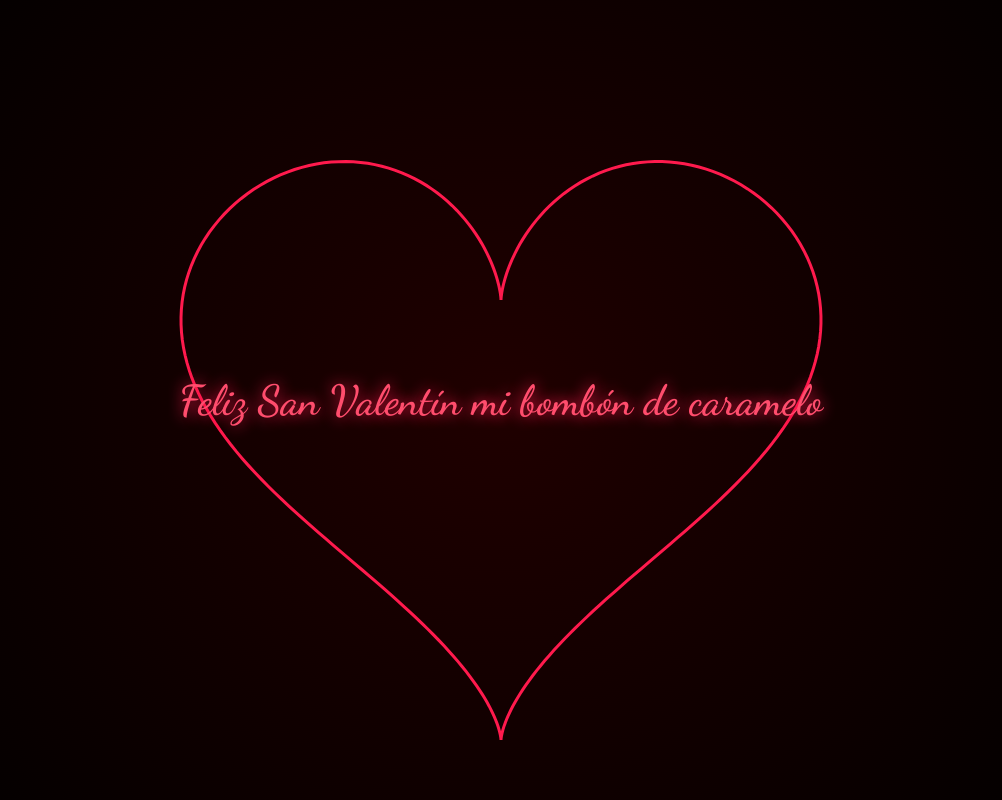
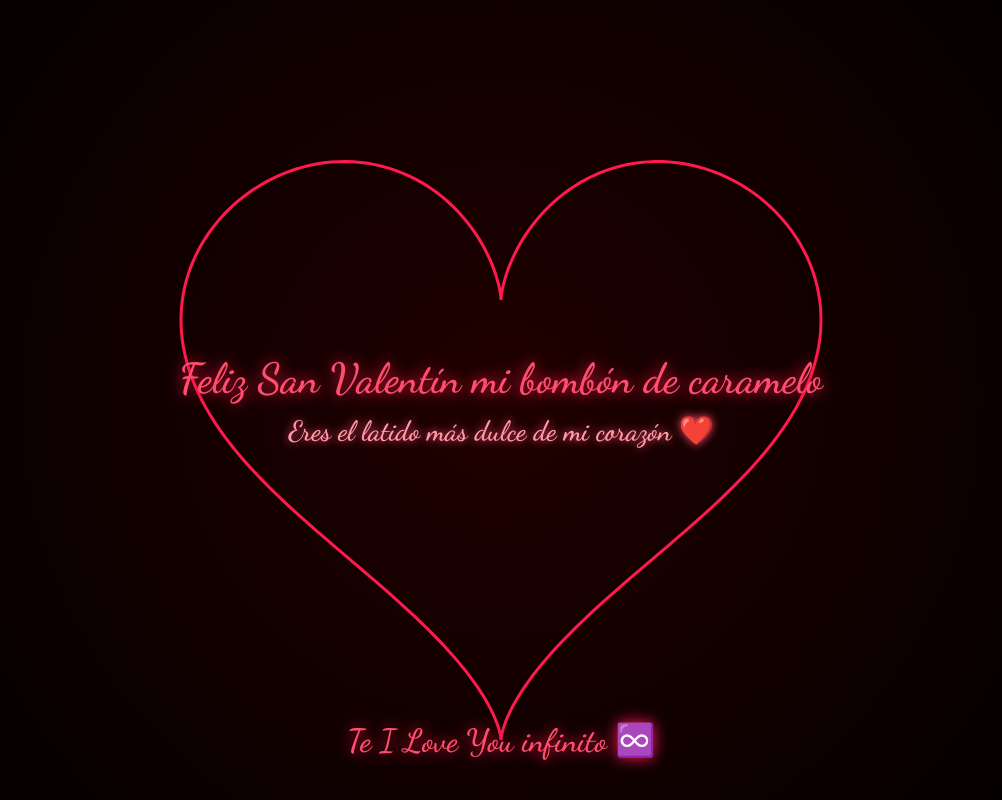
Before and after one commit to dubax98/SanValentin, a plain HTML site: page index.html in a window 1280 px wide. Shown: the whole page, without its empty margins (139-1141 px from the left). Drawn offline with Linux system fonts and the light colour scheme.

Commit message:
Update index.html

```diff
--- a/index.html
+++ b/index.html
@@ -4,7 +4,6 @@
 <meta charset="UTF-8">
 <title>Feliz San Valentín</title>
 
-<!-- Fuente romántica -->
 <link href="https://fonts.googleapis.com/css2?family=Dancing+Script:wght@600&display=swap" rel="stylesheet">
 
 <style>
@@ -24,15 +23,40 @@
         position: absolute;
     }
 
+    .contenedor-texto {
+        position: absolute;
+        display: flex;
+        flex-direction: column;
+        align-items: center;
+        opacity: 0;
+        transition: opacity 2s ease;
+    }
+
     #mensaje {
-        position: absolute;
         font-family: 'Dancing Script', cursive;
         font-size: 42px;
         color: #ff4d6d;
+        text-shadow: 0 0 15px #ff1a4d;
+        margin-bottom: 10px;
+    }
+
+    #submensaje {
+        font-family: 'Dancing Script', cursive;
+        font-size: 28px;
+        color: #ff99aa;
+        text-shadow: 0 0 10px #ff4d6d;
+    }
+
+    /* Texto debajo del corazón */
+    #infinito {
+        position: absolute;
+        bottom: 40px;
+        font-family: 'Dancing Script', cursive;
+        font-size: 32px;
+        color: #ff4d6d;
+        text-shadow: 0 0 15px #ff1a4d;
         opacity: 0;
         transition: opacity 2s ease;
-        text-shadow: 0 0 15px #ff1a4d;
-        max-width: 80%;
     }
 </style>
 </head>
@@ -40,12 +64,19 @@
 <body>
 
 <canvas id="canvas"></canvas>
-<div id="mensaje">Feliz San Valentín mi bombón de caramelo</div>
+
+<div class="contenedor-texto" id="texto">
+    <div id="mensaje">Feliz San Valentín mi bombón de caramelo</div>
+    <div id="submensaje">Eres el latido más dulce de mi corazón ❤️</div>
+</div>
+
+<div id="infinito">Te I Love You infinito ♾️</div>
 
 <script>
 const canvas = document.getElementById("canvas");
 const ctx = canvas.getContext("2d");
-const mensaje = document.getElementById("mensaje");
+const texto = document.getElementById("texto");
+const infinito = document.getElementById("infinito");
 
 canvas.width = window.innerWidth;
 canvas.height = window.innerHeight;
@@ -80,8 +111,8 @@ function drawHeart() {
         t += 0.05;
         requestAnimationFrame(drawHeart);
     } else {
-        // Mostrar mensaje cuando termina el dibujo
-        mensaje.style.opacity = 1;
+        texto.style.opacity = 1;
+        infinito.style.opacity = 1;
     }
 }
 
```
